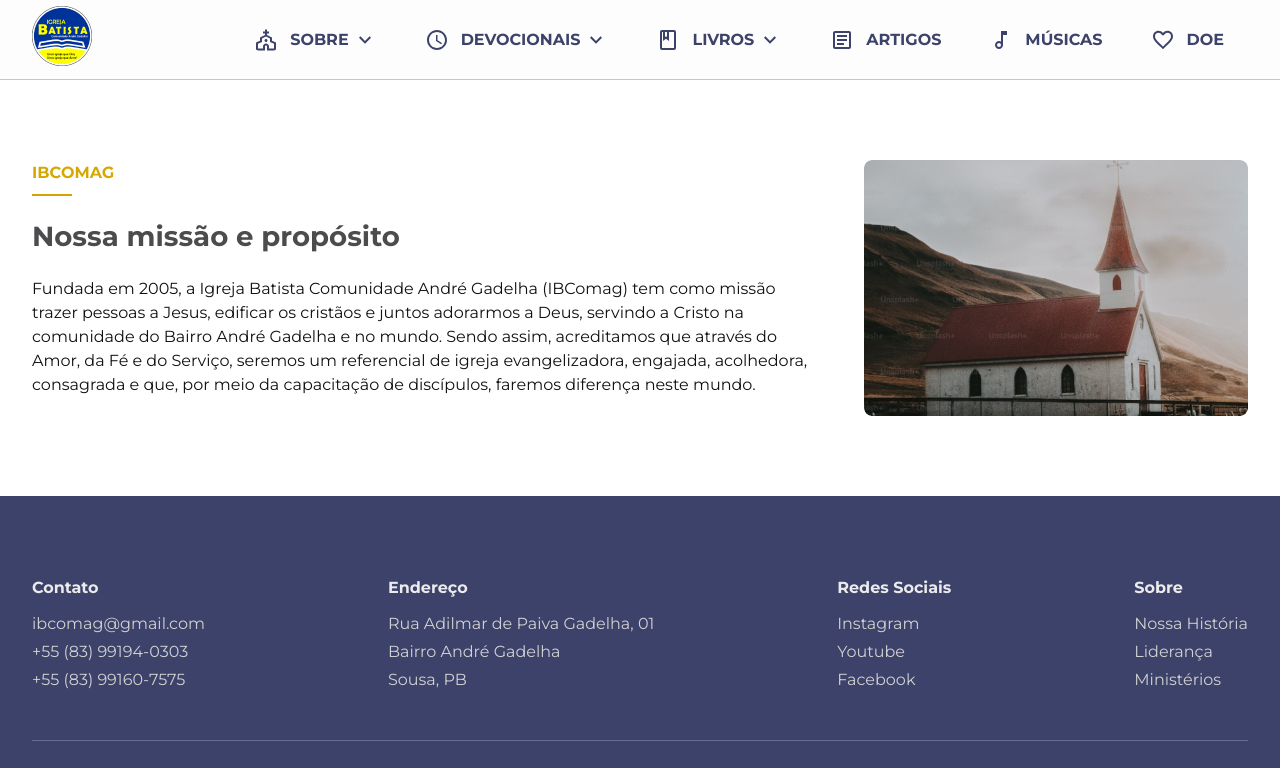
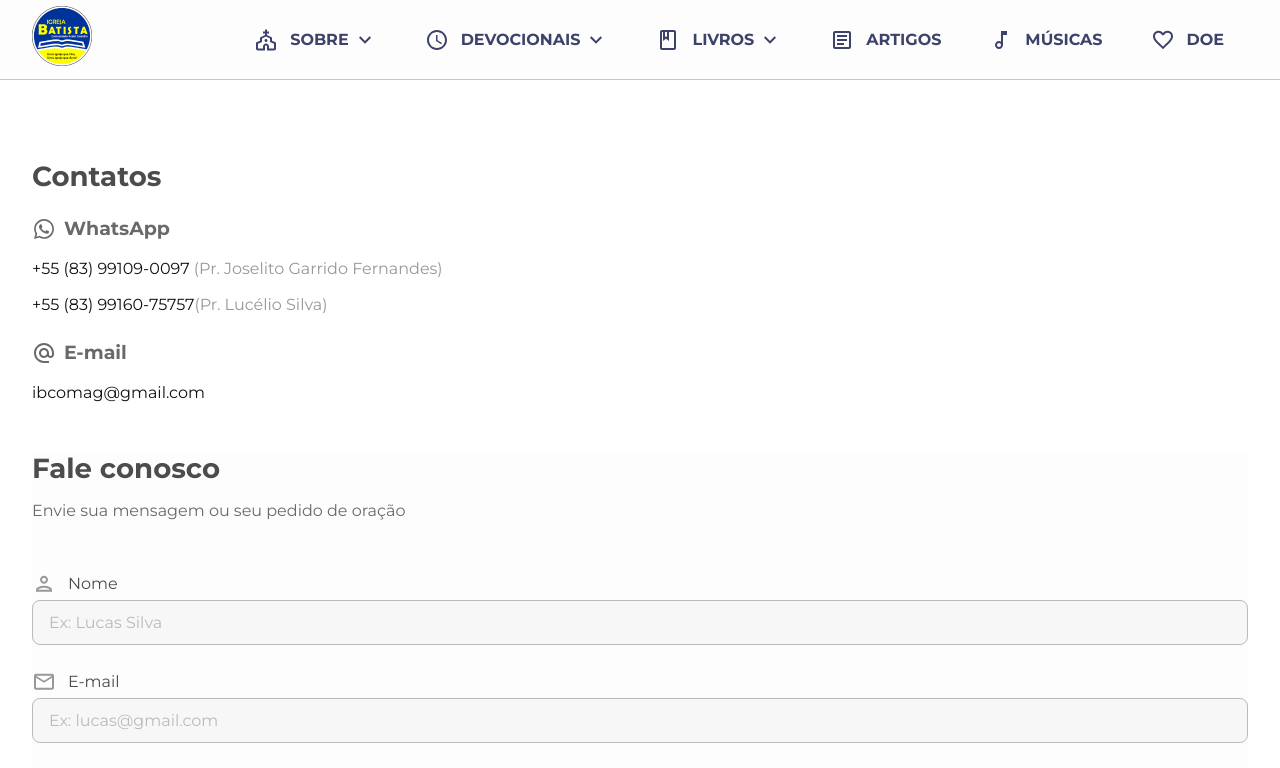
Before and after one commit to lyzzandro/igreja_batista_comag, a React (Vite) app: page /contato in a window 1280 px wide. Shown: the top 768 px of the page. Built offline with nearby package versions, Linux system fonts and the light colour scheme.

Commit message:
adicionando links e pagina de contato

```diff
--- a/src/components/footer/index.jsx
+++ b/src/components/footer/index.jsx
@@ -14,21 +14,21 @@
             <p className="title-links">Contato</p>
             <a
               href="mailto:ibcomag@gmail.com"
-              target="__blank"
+              target="_blank"
               className="link-footer"
             >
               <p>ibcomag@gmail.com</p>
             </a>
             <a
-              href="https://web.whatsapp.com/send?phone=5583991940303"
-              target="__blank"
+              href="https://wa.me/5583991940303"
+              target="_blank"
               className="link-footer"
             >
               <p>+55 (83) 99194-0303</p>
             </a>
             <a
-              href="https://web.whatsapp.com/send?phone=5583991607575"
-              target="__blank"
+              href="https://wa.me/5583991607575"
+              target="_blank"
               className="link-footer"
             >
               <p>+55 (83) 99160-7575</p>
--- /dev/null
+++ b/src/pages/contato/index.jsx
@@ -0,0 +1,62 @@
+import "./style.css";
+import "../../index.css";
+import Header from "../../components/header";
+import Footer from "../../components/footer";
+import FaleConosco from "../../components/section-fale-conosco";
+import Email from "../../../public/email-icon.svg";
+import WhatsApp from "../../../public/whatsapp-icon.svg";
+
+function Contato() {
+  return (
+    <>
+      <Header />
+      <div className="contato">
+        <div className="container">
+          <div className="content">
+            <h4 className="bold">Contatos</h4>
+            <div className="contato-whatsapp">
+              <div className="header-contatos">
+                <img src={WhatsApp} alt="ícone do WhatsApp " />
+                <h6 className="bold">WhatsApp</h6>
+              </div>
+              <div className="content-contato">
+                <p>
+                  <a href="https://wa.me/5583991940303" target="_blank">
+                    +55 (83) 99109-0097{" "}
+                  </a>
+
+                  <span>(Pr. Joselito Garrido Fernandes)</span>
+                </p>
+                <p>
+                  <a href="https://wa.me/5583991607575" target="_blank">
+                    +55 (83) 99160-75757
+                  </a>
+                  <span>(Pr. Lucélio Silva)</span>
+                </p>
+              </div>
+            </div>
+
+            <div className="contato-email">
+              <div className="header-contatos">
+                <img src={Email} alt="ícone do WhatsApp " />
+                <h6 className="bold">E-mail</h6>
+              </div>
+
+              <div className="content-contato">
+                <p>
+                  <a href="mailto:ibcomag@gmail.com" target="_blank">
+                    ibcomag@gmail.com
+                  </a>
+                </p>
+              </div>
+            </div>
+          </div>
+          <FaleConosco />
+        </div>
+      </div>
+      <Footer />
+    </>
+  );
+}
+
+export default Contato;
--- /dev/null
+++ b/src/pages/contato/style.css
@@ -0,0 +1,91 @@
+.contato {
+  margin-top: 8rem;
+  padding: 8rem 0;
+  display: flex;
+  justify-content: center;
+  align-items: center;
+}
+.contato .content h6 {
+  color: var(--grey-300);
+}
+.contato .content h4 {
+  color: var(--grey-400);
+}
+
+.contato .content p a {
+  color: var(--grey-800);
+  transition: all 200ms ease-in-out;
+  -webkit-transition: all 200ms ease-in-out;
+  -moz-transition: all 200ms ease-in-out;
+  -ms-transition: all 200ms ease-in-out;
+  -o-transition: all 200ms ease-in-out;
+}
+
+.contato .content p a:hover {
+  color: var(--grey-200);
+}
+
+.contato .content span {
+  font-size: 1.6rem;
+  color: var(--grey-200);
+}
+
+.contato-whatsapp,
+.contato-email {
+  display: flex;
+  flex-direction: column;
+  gap: 1.6rem;
+}
+
+.content-contato {
+  display: flex;
+  flex-direction: column;
+  gap: 1.2rem;
+}
+
+.header-contatos {
+  display: flex;
+  gap: 0.8rem;
+  align-items: center;
+}
+
+.contato .section-fale-conosco,
+.contato .section-fale-conosco .container,
+.contato .content {
+  padding: 0;
+  width: 100%;
+}
+
+.contato .section-fale-conosco h2 {
+  font-size: 2.76rem;
+}
+
+.contato .header-fale-conosco {
+  text-align: left;
+}
+
+.contato .section-fale-conosco .button-fill p {
+  color: var(--white-50);
+}
+
+.contato .section-fale-conosco .container {
+  align-items: flex-start;
+}
+
+@media (max-width: 1024px) {
+  .contato {
+    padding: 3.2rem 0;
+  }
+  .contato .section-fale-conosco h2 {
+    font-size: 2.3rem;
+  }
+
+  .contato .content span {
+    font-size: 1.2rem;
+  }
+
+  .contato-whatsapp,
+  .contato-email {
+    gap: 1.2rem;
+  }
+}
--- a/src/router.jsx
+++ b/src/router.jsx
@@ -2,6 +2,7 @@
 import EmQueCremos from "./pages/em-que-cremos";
 import MissaoEProposito from "./pages/missao-e-proposito";
 import HistoriaDaIgreja from "./pages/historia-da-igreja";
+import Contato from "./pages/contato";
 import { RouterProvider, createBrowserRouter } from "react-router-dom";
 
 const routerPublic = createBrowserRouter([
@@ -23,7 +24,7 @@
   },
   {
     path: "/contato",
-    element: <MissaoEProposito />,
+    element: <Contato />,
   },
   {
     path: "/localizacao",
```
Also changed, not shown: public/email-icon.svg (added), public/whatsapp-icon.svg (added).
